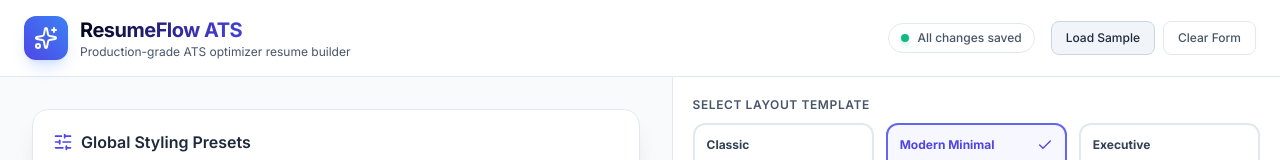
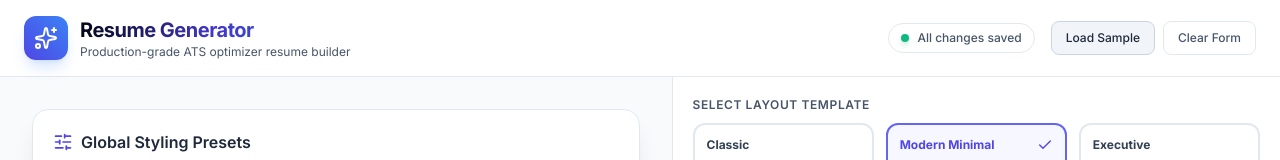
Before and after one commit to soorya38/resume-generator, a React (Vite) app: page / in a window 1280 px wide. Shown: the top 160 px of the page. Built offline with nearby package versions, Linux system fonts and the light colour scheme; what @react-pdf/renderer would draw is missing.

Commit message:
[cosmetic] updated the readme and branding

```diff
--- a/index.html
+++ b/index.html
@@ -4,7 +4,7 @@
     <meta charset="UTF-8" />
     <link rel="icon" type="image/svg+xml" href="/favicon.svg" />
     <meta name="viewport" content="width=device-width, initial-scale=1.0" />
-    <title>whiteboard</title>
+    <title>Resume Generator</title>
   </head>
   <body>
     <div id="root"></div>
--- a/src/components/ResumeBuilder.tsx
+++ b/src/components/ResumeBuilder.tsx
@@ -784,7 +784,7 @@ export const ResumeBuilder: React.FC = () => {
           </div>
           <div>
             <h1 className="text-xl font-bold tracking-tight bg-clip-text text-transparent bg-gradient-to-r from-slate-950 via-indigo-700 to-blue-600">
-              ResumeFlow ATS
+              Resume Generator
             </h1>
             <p className="text-xs text-slate-600">Production-grade ATS optimizer resume builder</p>
           </div>
```
Also changed, not shown: 1 other file (tests, documents, lock files or other folders).
